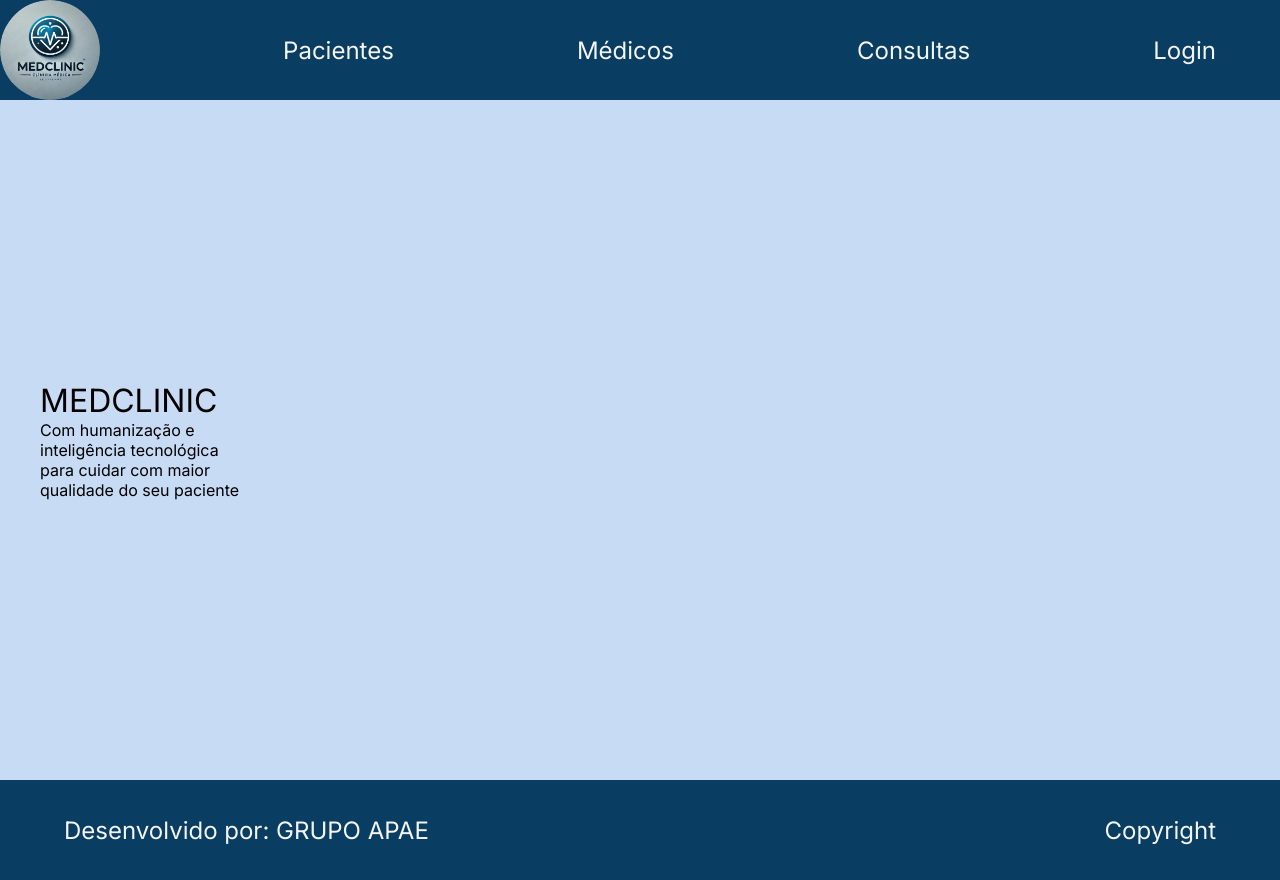
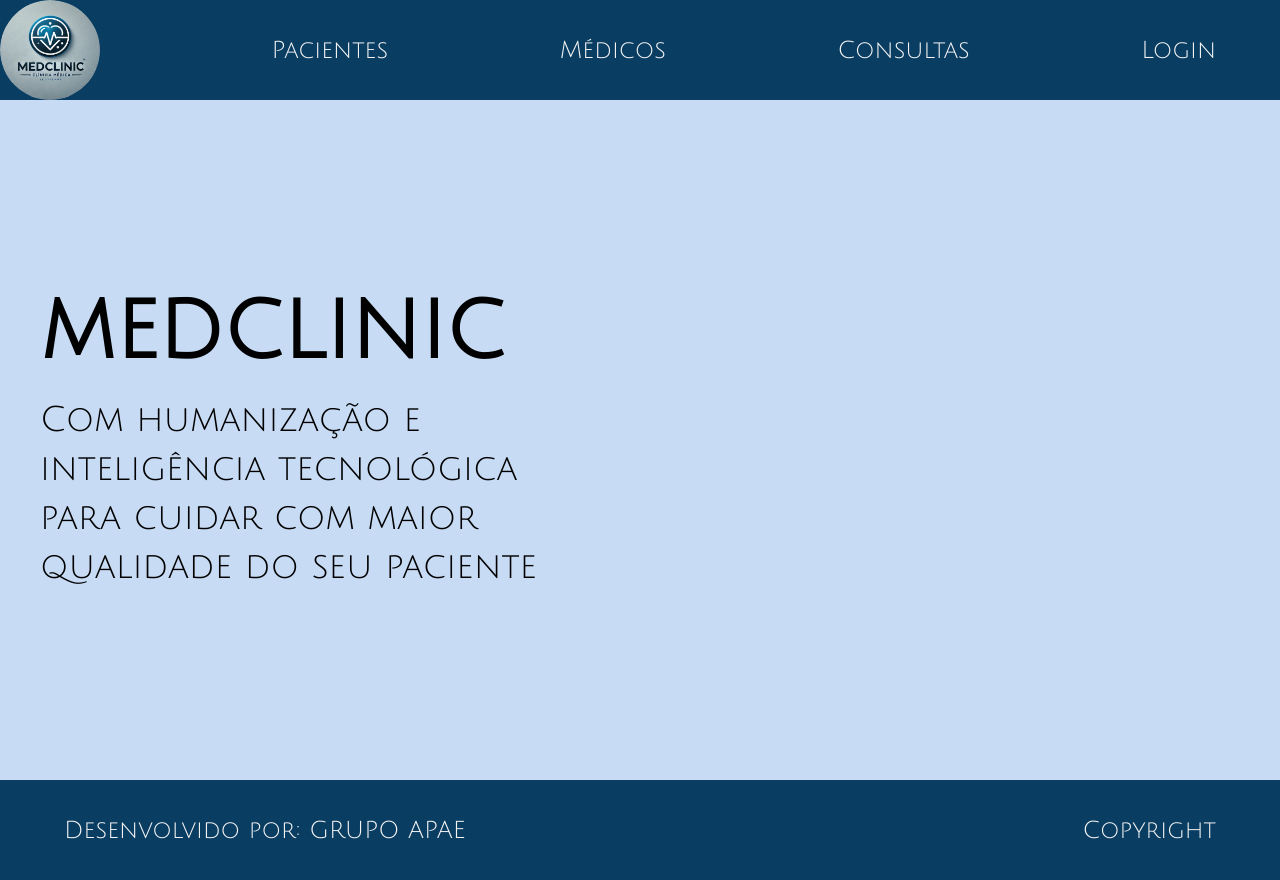
Before and after one commit to pedroking21/react-APAE, a React (Vite) app: page / in a window 1280 px wide. Built offline with nearby package versions, Linux system fonts and the light colour scheme.

Commit message:
sprint 7

```diff
--- a/src/components/Tabelas/TabelaConsulta/TabelaConsulta.tsx
+++ b/src/components/Tabelas/TabelaConsulta/TabelaConsulta.tsx
@@ -68,7 +68,7 @@ function TabelaConsulta(): JSX.Element {
                 <Column field="salaAtendimento" header="Sala de Atendimento" />
                 <Column field="consultaStatus" header="Status da Consulta" />
                 <Column field="idPaciente" header="ID do Paciente" />
-                <Column field="IdMedico" header="ID do Médico" />
+                <Column field="idMedico" header="ID do Médico" />
                 <Column field="statusConsultaRegistro" header="Registro Confirmado" />
 
             </DataTable>
--- a/src/components/Tabelas/TabelaPaciente/TabelaPaciente.module.css
+++ b/src/components/Tabelas/TabelaPaciente/TabelaPaciente.module.css
@@ -3,6 +3,7 @@
 .header-tabela-paciente {
     text-align: center;
     margin: 2% auto;
+    color: --cor-primaria;
 }
 
 .data-table {
--- a/src/components/Welcome/Welcome.module.css
+++ b/src/components/Welcome/Welcome.module.css
@@ -1,3 +1,5 @@
+@import url('https://fonts.googleapis.com/css2?family=Julius+Sans+One&display=swap');
+
 .principal {
     display: flex;
     flex-direction: column;
@@ -12,6 +14,16 @@
     margin-bottom: 20px;
   }
 
+  * {
+    margin: 0;
+    padding: 0;
+
+    font-family: "Julius Sans One", sans-serif;
+    font-optical-sizing: auto;
+    font-weight: 400;
+    font-style: normal;
+}
+
   .margem h1 {
     font-size: 80px;
     font-weight: bold;
@@ -19,7 +31,7 @@
   }
 
   .texto p {
-    font-size: 70px;
+    font-size: 35px;
     color: #000000;
     margin: 0px 0;
     line-height: 1.4;
--- a/src/components/Welcome/Welcome.tsx
+++ b/src/components/Welcome/Welcome.tsx
@@ -10,11 +10,11 @@ function Welcome(): JSX.Element {
         // Elemento principal da página com classe de estilo personalizada
         <main className={estilo.principal}>
             {/* Mensagem de boas-vindas ao usuário */}
-            <main className='margem'>
+            <main className={estilo.margem}>
             <h1>MEDCLINIC</h1>
             </main>
             {/* Mensagem orientando o usuário a fazer login */}
-            <main className='texto'>
+            <main className={estilo.texto}>
             <p>Com humanização e </p>
             <p>inteligência tecnológica </p>
             <p>para cuidar com maior </p>
```
